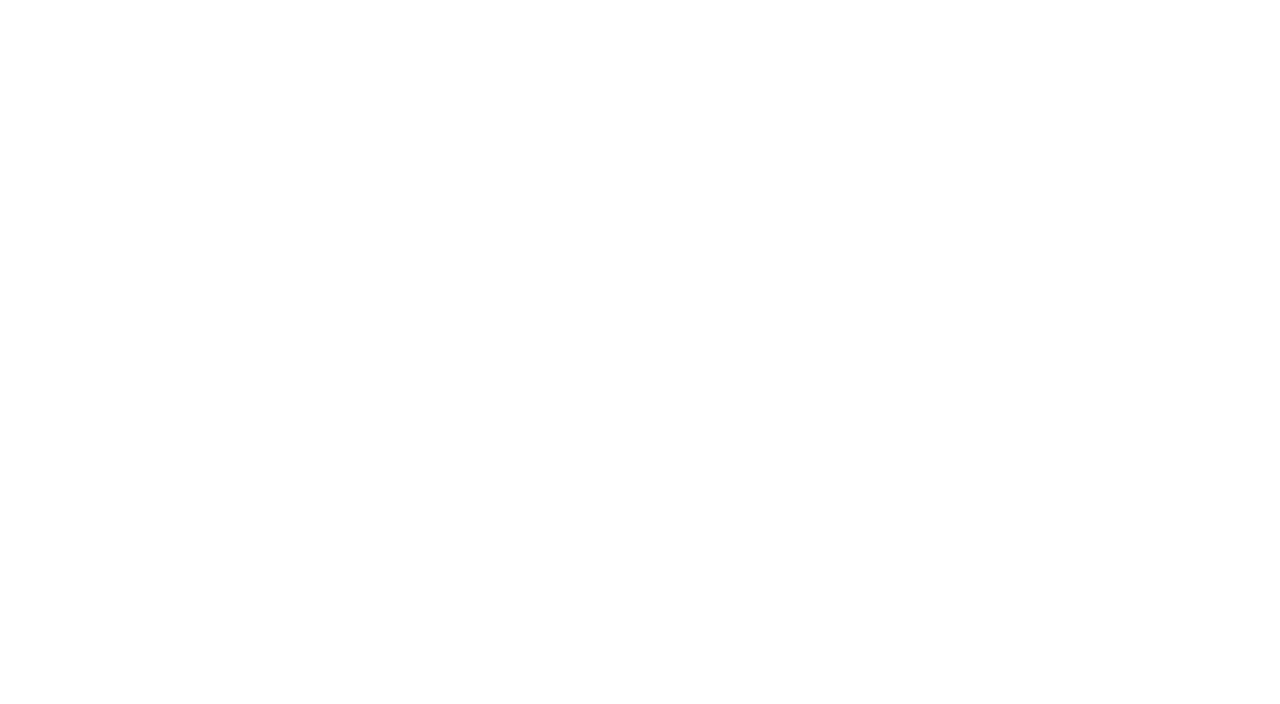
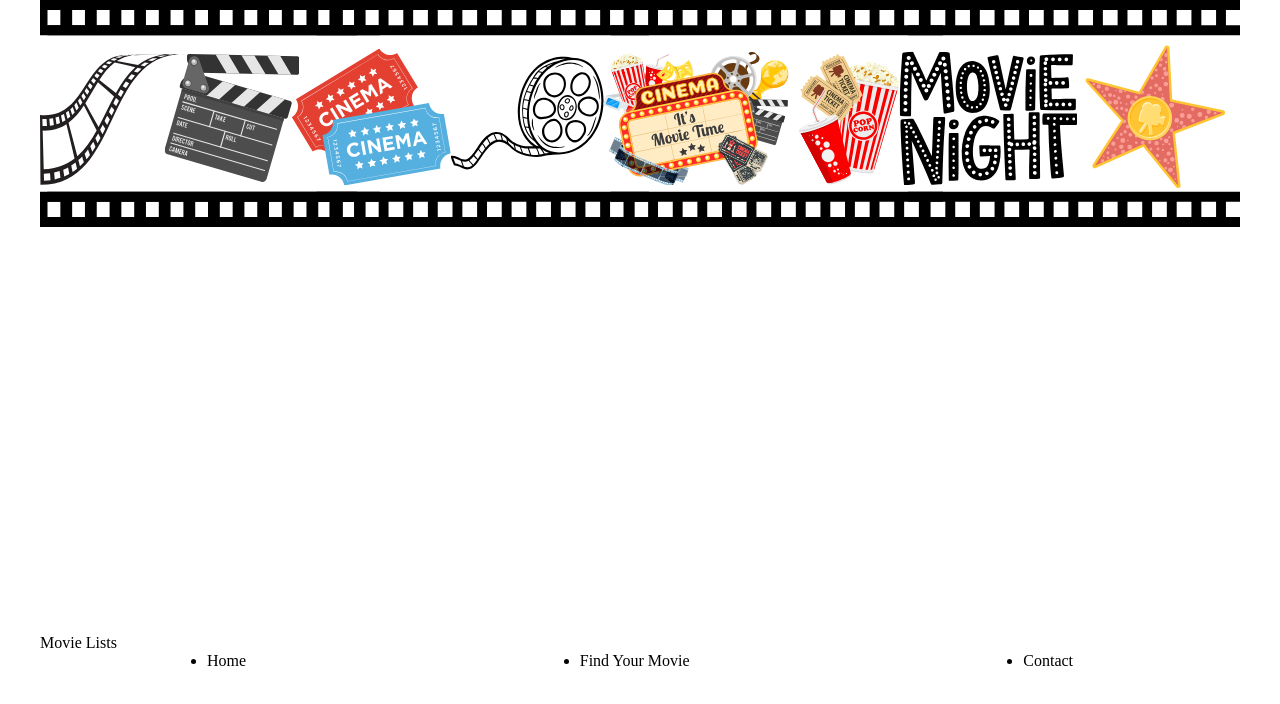
Before and after one commit to mmcmullinyohe/Module-4-Final-Project, a plain HTML site: page index.html in a window 1280 px wide. Drawn offline with Linux system fonts and the light colour scheme.

Commit message:
navigation image

```diff
--- a/index.html
+++ b/index.html
@@ -4,8 +4,29 @@
     <meta charset="UTF-8">
     <meta name="viewport" content="width=device-width, initial-scale=1.0">
     <title>Document</title>
+    <link rel="stylesheet" href="styles.css">
 </head>
 <body>
-
+    <section id="landing">
+        <nav>
+            <div class="bg__img">
+                <figure>
+                    <img src="./assets/Movie img.png">
+                </figure>
+            <div class="logo">Movie Lists</div>
+            <ul class="nav__list">
+                <li>
+                    Home
+                </li>
+                <li>
+                    Find Your Movie
+                </li>
+                <li>
+                    Contact
+                </li>
+            </ul>
+            </div>
+        </nav>
+    </section>
 </body>
 </html>
--- a/styles.css
+++ b/styles.css
@@ -0,0 +1,20 @@
+* {
+    margin: 0 auto;
+    padding: 0;
+}
+
+.li {
+    list-style-type: none;
+}
+
+
+/*NAVIGATION*/
+
+nav {
+    display: flex;
+    justify-content: space-between;
+}
+
+.nav__list {
+    display: flex;
+}
```
Also changed, not shown: assets/Movie img.png (added).
